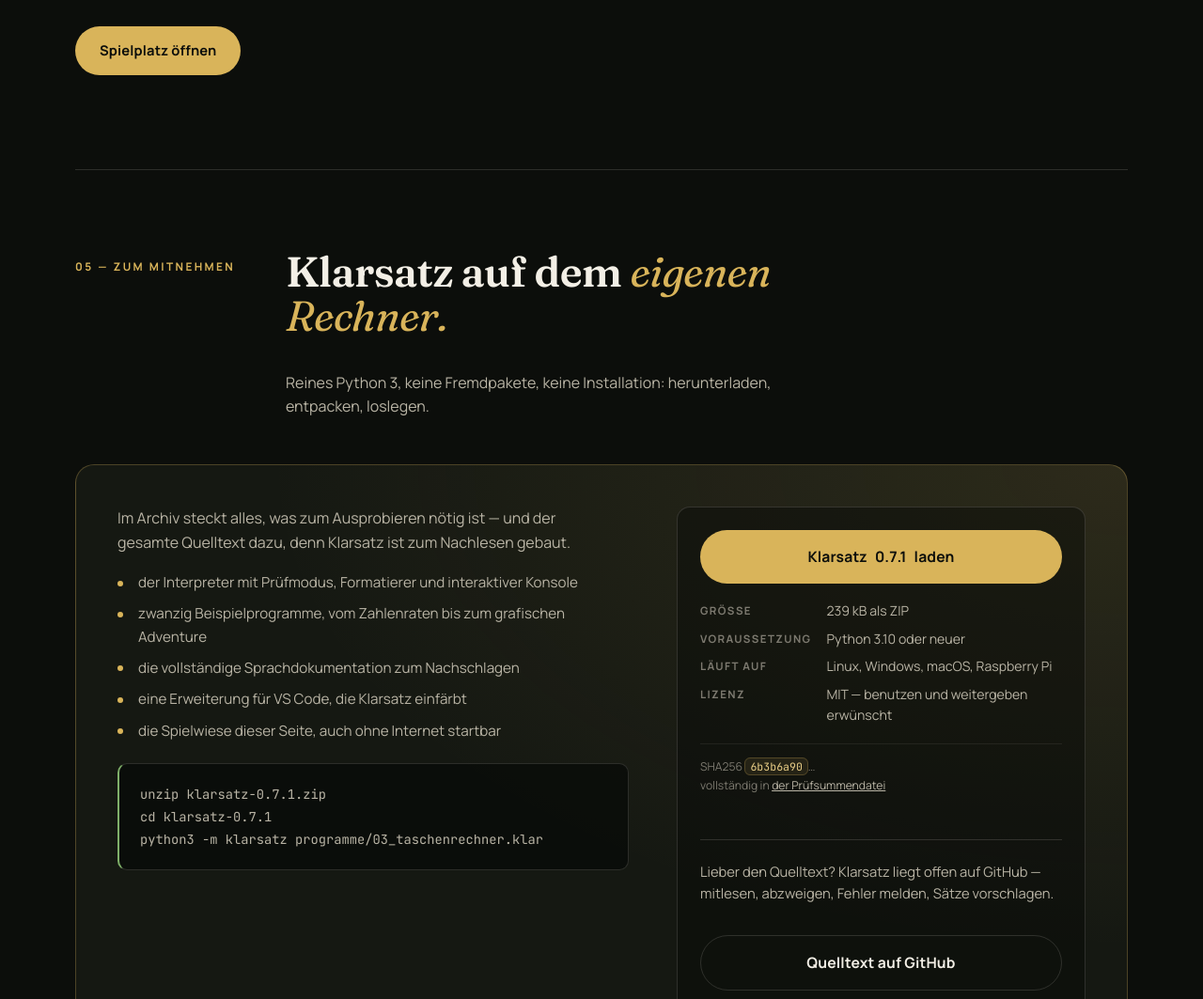
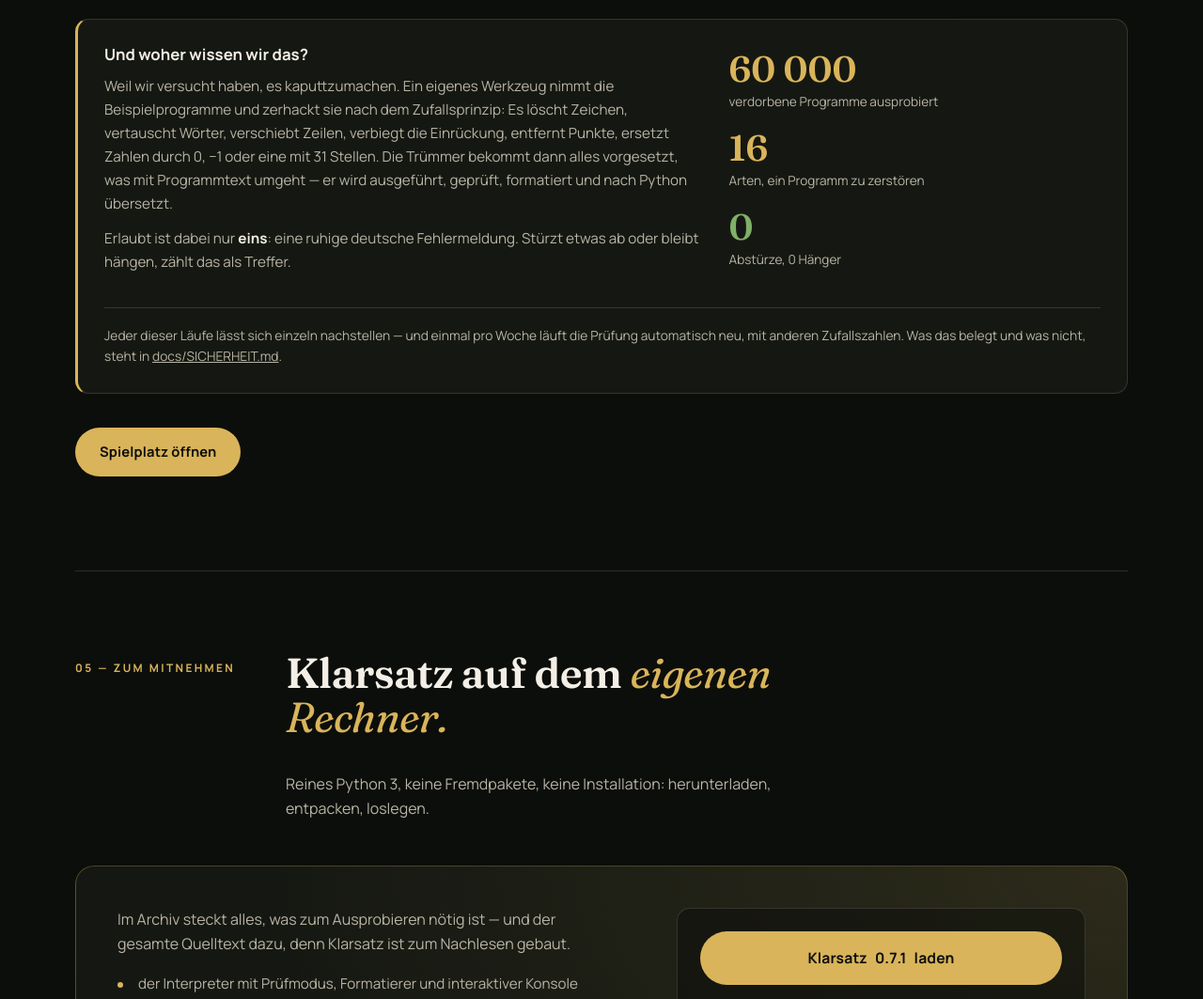
Before and after one commit to wolfiru/klarsatz, a plain HTML site: page webseite/seiten/index.html in a window 1280 px wide. Shown: the part 4180-5243 px from the top of the page at 94% size. Drawn offline with Linux system fonts and the light colour scheme; files that its build step writes are made by us from their sources; no server answers; files whose address does not match are found by name.

Commit message:
Fuzzing auf der Webseite belegen
Im Abschnitt "Ausprobieren, ohne etwas zu riskieren" standen vier
Zusagen, aber kein Beleg. Jetzt steht darunter, woher wir sie nehmen:
was das Werkzeug mit den Programmen anstellt, was damit beschossen wird,
und die Zahlen — 60 000 verdorbene Programme, 16 Arten zu zerstören,
0 Abstürze. Bewusst ohne Fachsprache: "verdorbene Programme
ausprobiert", nicht "Fuzz-Iterationen".

Der Fußtext sagt auch, was der Beleg nicht ist, und verweist auf
docs/SICHERHEIT.md.

Dabei aufgefallen: Auf schmalen Fenstern ragte die Seite 120 px über den
Rand hinaus. Ursache war nicht der neue Block, sondern die
Download-Karte — eine Rasterzelle wird von sich aus nicht schmaler als
ihr breitester Inhalt, und der lange python3-Befehl im Kasten hat sie
aufgespreizt. min-width: 0 behebt es; der Kasten scrollt ohnehin für
sich. Nachgemessen bei 390 px: scrollWidth 390 statt 510.

Die Zahl der Probeläufe im Abschnitt "Stand" ist auf 477 nachgezogen.

```diff
--- a/webseite/assets/style.css
+++ b/webseite/assets/style.css
@@ -1055,6 +1055,83 @@
 
 /* ---------- Sicherheits-Abschnitt ---------- */
 
+.beleg {
+    margin-top: 28px;
+    padding: 28px;
+    background: var(--ink-2);
+    border: 1px solid var(--line);
+    border-left: 3px solid var(--gold);
+    border-radius: var(--radius);
+    display: grid;
+    grid-template-columns: 1.6fr 1fr;
+    gap: 32px;
+}
+
+.beleg-text h3 {
+    font-family: var(--sans);
+    font-size: 1.05rem;
+    font-weight: 700;
+    letter-spacing: 0;
+    margin: 0 0 12px;
+}
+
+.beleg-text p {
+    margin: 0 0 12px;
+    font-size: 0.95rem;
+    line-height: 1.65;
+    color: var(--paper-dim);
+}
+
+.beleg-text p:last-child { margin-bottom: 0; }
+.beleg-text strong { color: var(--paper); }
+
+.beleg-zahlen {
+    display: flex;
+    flex-direction: column;
+    justify-content: center;
+    gap: 20px;
+}
+
+.beleg-zahl strong {
+    display: block;
+    font-family: var(--serif);
+    font-size: 2.4rem;
+    line-height: 1;
+    color: var(--gold);
+    font-variant-numeric: tabular-nums;
+}
+
+.beleg-zahl span {
+    display: block;
+    margin-top: 6px;
+    font-size: 0.85rem;
+    line-height: 1.45;
+    color: var(--paper-dim);
+}
+
+.beleg-zahl-gut strong { color: var(--moss); }
+
+.beleg-fuss {
+    grid-column: 1 / -1;
+    margin: 4px 0 0;
+    padding-top: 18px;
+    border-top: 1px solid var(--line);
+    font-size: 0.86rem;
+    line-height: 1.6;
+    color: var(--paper-dim);
+}
+
+@media (max-width: 760px) {
+    .beleg {
+        grid-template-columns: 1fr;
+        gap: 24px;
+        padding: 22px;
+    }
+    .beleg-zahlen { flex-direction: row; flex-wrap: wrap; gap: 24px; }
+    .beleg-zahl { flex: 1 1 110px; }
+    .beleg-zahl strong { font-size: 2rem; }
+}
+
 .sicher-grid {
     display: grid;
     grid-template-columns: repeat(auto-fit, minmax(230px, 1fr));
@@ -1408,3 +1485,9 @@
 @media (max-width: 860px) {
     .download-karte { grid-template-columns: 1fr; }
 }
+
+/* Rasterzellen dürfen von sich aus nicht schmaler werden als ihr breitester Inhalt
+   (min-width: auto). Der lange Befehl im Kasten hat die Seite dadurch auf schmalen
+   Fenstern über den Rand geschoben — der Kasten selbst scrollt ohnehin für sich. */
+.download-inhalt,
+.download-seite { min-width: 0; }
--- a/webseite/seiten/index.html
+++ b/webseite/seiten/index.html
@@ -237,6 +237,37 @@
                 <p>Klarsatz kennt kein <code>eval</code>, kein Nachladen und keinen Zugriff auf darunterliegende Funktionen. Ein Programm kann nur das, was in dieser Dokumentation steht.</p>
             </article>
         </div>
+        <div class="beleg reveal">
+            <div class="beleg-text">
+                <h3>Und woher wissen wir das?</h3>
+                <p>Weil wir versucht haben, es kaputtzumachen. Ein eigenes Werkzeug nimmt die
+                   Beispielprogramme und zerhackt sie nach dem Zufallsprinzip: Es löscht Zeichen,
+                   vertauscht Wörter, verschiebt Zeilen, verbiegt die Einrückung, entfernt Punkte,
+                   ersetzt Zahlen durch 0, −1 oder eine mit 31 Stellen. Die Trümmer bekommt dann
+                   alles vorgesetzt, was mit Programmtext umgeht — er wird ausgeführt, geprüft,
+                   formatiert und nach Python übersetzt.</p>
+                <p>Erlaubt ist dabei nur <strong>eins</strong>: eine ruhige deutsche Fehlermeldung.
+                   Stürzt etwas ab oder bleibt hängen, zählt das als Treffer.</p>
+            </div>
+            <div class="beleg-zahlen">
+                <div class="beleg-zahl">
+                    <strong>60 000</strong>
+                    <span>verdorbene Programme ausprobiert</span>
+                </div>
+                <div class="beleg-zahl">
+                    <strong>16</strong>
+                    <span>Arten, ein Programm zu zerstören</span>
+                </div>
+                <div class="beleg-zahl beleg-zahl-gut">
+                    <strong>0</strong>
+                    <span>Abstürze, 0 Hänger</span>
+                </div>
+            </div>
+            <p class="beleg-fuss">Jeder dieser Läufe lässt sich einzeln nachstellen — und einmal pro
+               Woche läuft die Prüfung automatisch neu, mit anderen Zufallszahlen. Was das belegt und
+               was nicht, steht in <a href="https://github.com/wolfiru/klarsatz/blob/main/docs/SICHERHEIT.md" rel="noopener">docs/SICHERHEIT.md</a>.</p>
+        </div>
+
         <p class="reveal" style="margin-top:36px">
             <a href="spielplatz.html" class="btn btn-primary">Spielplatz öffnen</a>
         </p>
@@ -294,7 +325,7 @@
                 <span class="feature-num">Fertig</span>
                 <h3>Was schon trägt</h3>
                 <p>Variablen und Konstanten, Rechnen und Vergleichen, Bedingungen, fünf Arten von Schleifen, Listen und Tabellen, Werkzeuge für Texte, Zeichnen mit Stift und Farben, eigene Aufgaben, Dinge mit Feldern und das Abfangen von Fehlern — dazu ein Prüfmodus, der Fehler findet, ohne das Programm auszuführen.</p>
-                <p>Damit beim Weiterbauen nichts unbemerkt zerbricht, prüft sich die Sprache selbst: 462 kleine Probeläufe kontrollieren nach jeder Änderung, ob noch alles genau das tut, was in dieser Dokumentation steht.</p>
+                <p>Damit beim Weiterbauen nichts unbemerkt zerbricht, prüft sich die Sprache selbst: 477 kleine Probeläufe kontrollieren nach jeder Änderung, ob noch alles genau das tut, was in dieser Dokumentation steht.</p>
             </article>
             <article class="feature">
                 <span class="feature-num">Grenzen</span>
```
